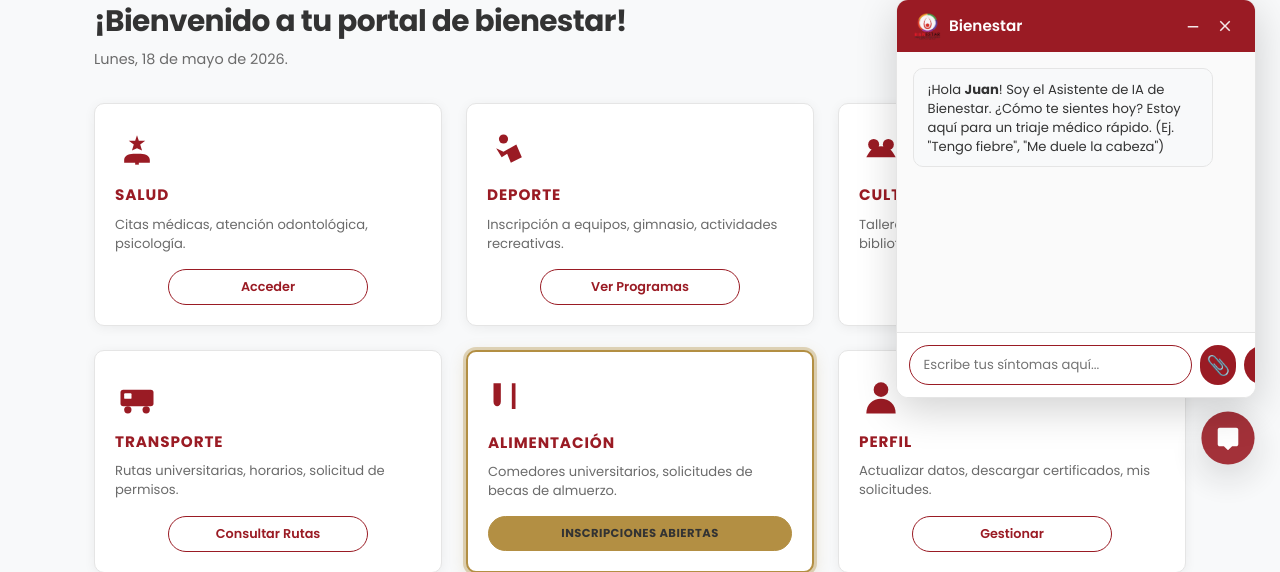
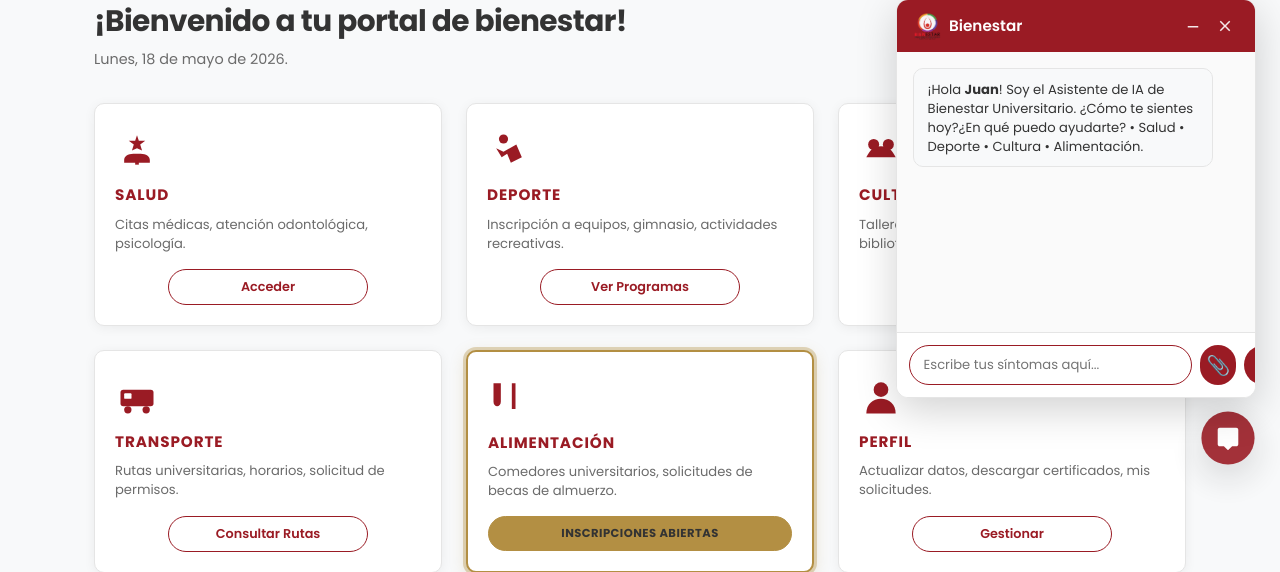
Before and after one commit to mrln137/bienestar_app, a Flask app: page / in a window 1280 px wide, after a click that opens the changed part. Shown: the part 310-882 px from the top of the page. Run offline with Flask 3, Linux system fonts and the light colour scheme; data that the repository does not hold is empty.

Commit message:
Update greeting and form structure in index.html

```diff
--- a/frontend/templates/index.html
+++ b/frontend/templates/index.html
@@ -209,16 +209,20 @@
                 <div id="chat-mensajes" class="chat-mensajes" role="log" aria-live="polite" aria-relevant="additions">
                     <div class="mensaje mensaje--asistente">
                         <p>
-                            ¡Hola <strong id="saludo-chat">Juan</strong>! Soy el Asistente de IA de Bienestar.
-                            ¿Cómo te sientes hoy? Estoy aquí para un triaje médico rápido.
-                            (Ej. &quot;Tengo fiebre&quot;, &quot;Me duele la cabeza&quot;)
+                            ¡Hola <strong id="saludo-chat">Juan</strong>! Soy el Asistente de IA de Bienestar Universitario.
+                            ¿Cómo te sientes hoy?¿En qué puedo ayudarte? • Salud • Deporte • Cultura • Alimentación.
                         </p>
                     </div>
                 </div>
             </div>
 
           <form class="chat-formulario" id="chat-formulario" aria-label="Enviar mensaje al asistente">
-                <label for="chat-input" class="sr-only">Escribe tus síntomas</label>
+
+    <input type="file" id="input-pdf" accept=".pdf" hidden>
+    <label for="chat-input" class="sr-only">
+        Escribe tus síntomas
+    </label>
+
     <input
         type="text"
         id="chat-input"
@@ -227,12 +231,21 @@
         autocomplete="off"
         required
     >
-                <button type="submit" class="chat-btn-enviar" id="chat-btn-enviar" aria-label="Enviar mensaje">
+
+    <button
+        type="submit"
+        class="chat-btn-enviar"
+        id="chat-btn-enviar"
+        aria-label="Enviar mensaje"
+    >
         Send
     </button>
+
 </form>
         </div>
     </aside>
+
+
 
     <!-- Footer institucional -->
     <footer class="footer-institucional" id="contacto" aria-label="Información de contacto">
```
Lines whose indentation alone changed are shown as unchanged.
